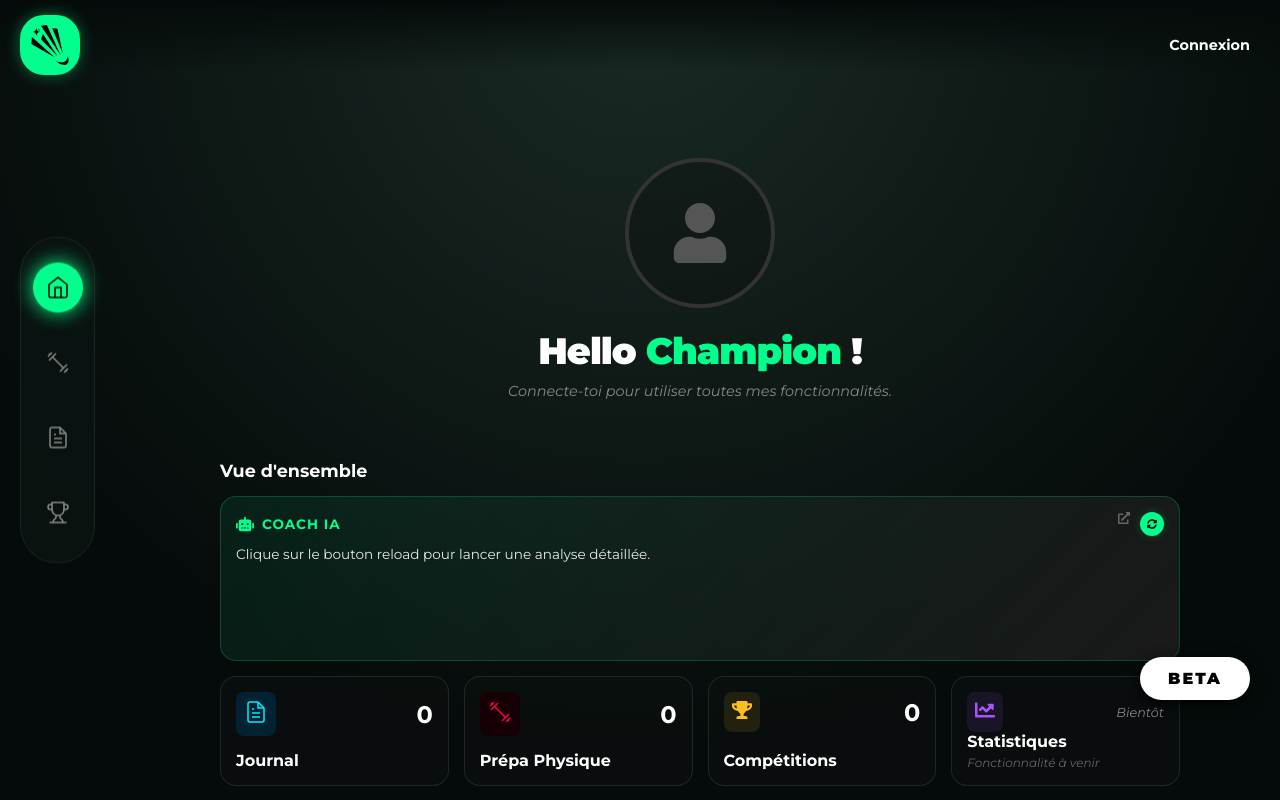
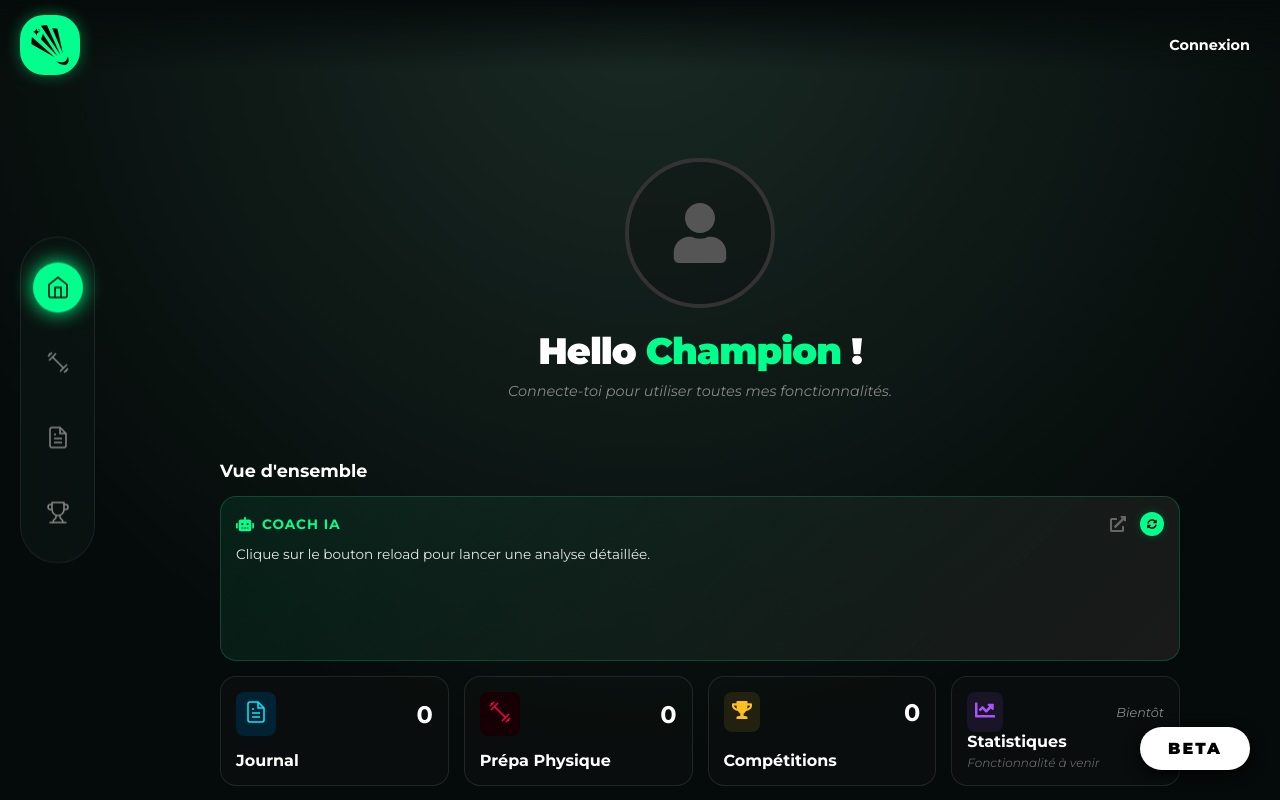
Before and after one commit to ceyliankirch/badminton-coach-ai, a React (Vite) app in the folder client/: page / in a window 1280 px wide. Both pictures are taken after a click on the button "Connexion Membre". Shown: the top 800 px of the page. Built offline with nearby package versions, Linux system fonts and the light colour scheme; no server answers.

Commit message:
feat: beta button adjustement

```diff
--- a/client/src/index.css
+++ b/client/src/index.css
@@ -221,6 +221,7 @@ textarea { border-radius: 20px; min-height: 100px; resize: vertical; }
   .feedback-wrapper {
     left: auto;
     right: 30px;
+    bottom: 30px;
     transform: none;
     align-items: flex-end; /* Aligne le contenu sur la droite */
   }
--- a/client/src/pages/HomePage.jsx
+++ b/client/src/pages/HomePage.jsx
@@ -236,7 +236,7 @@ export default function HomePage() {
                 </div>
 
                 <div style={{ display: 'flex', gap: '10px' }}>
-                   <FaExternalLinkAlt size={12} color="#666" />
+                   <FaExternalLinkAlt size={16} color="#666" style={{ margin: '4px'}}/>
                    <div
                        onClick={refreshAi}
                        style={{
```
